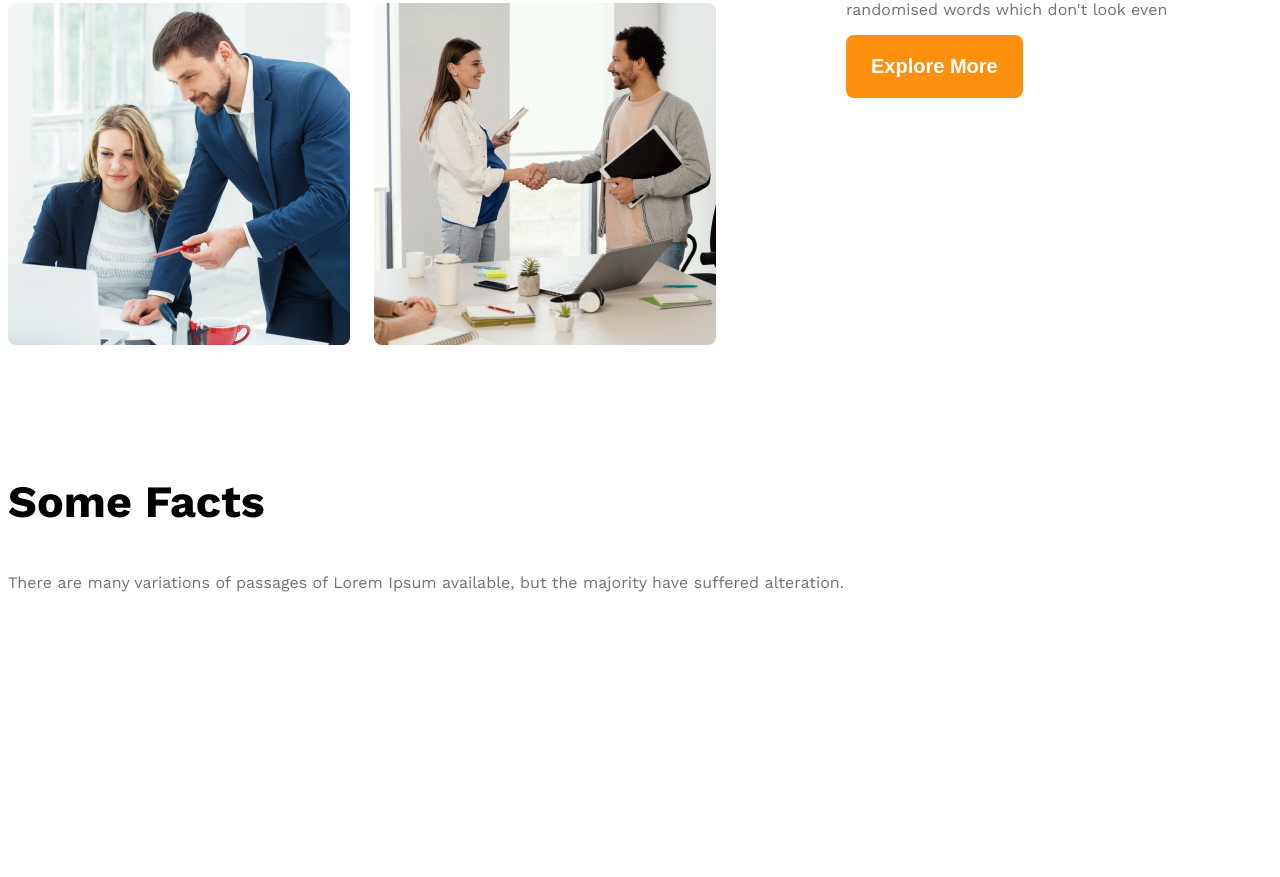
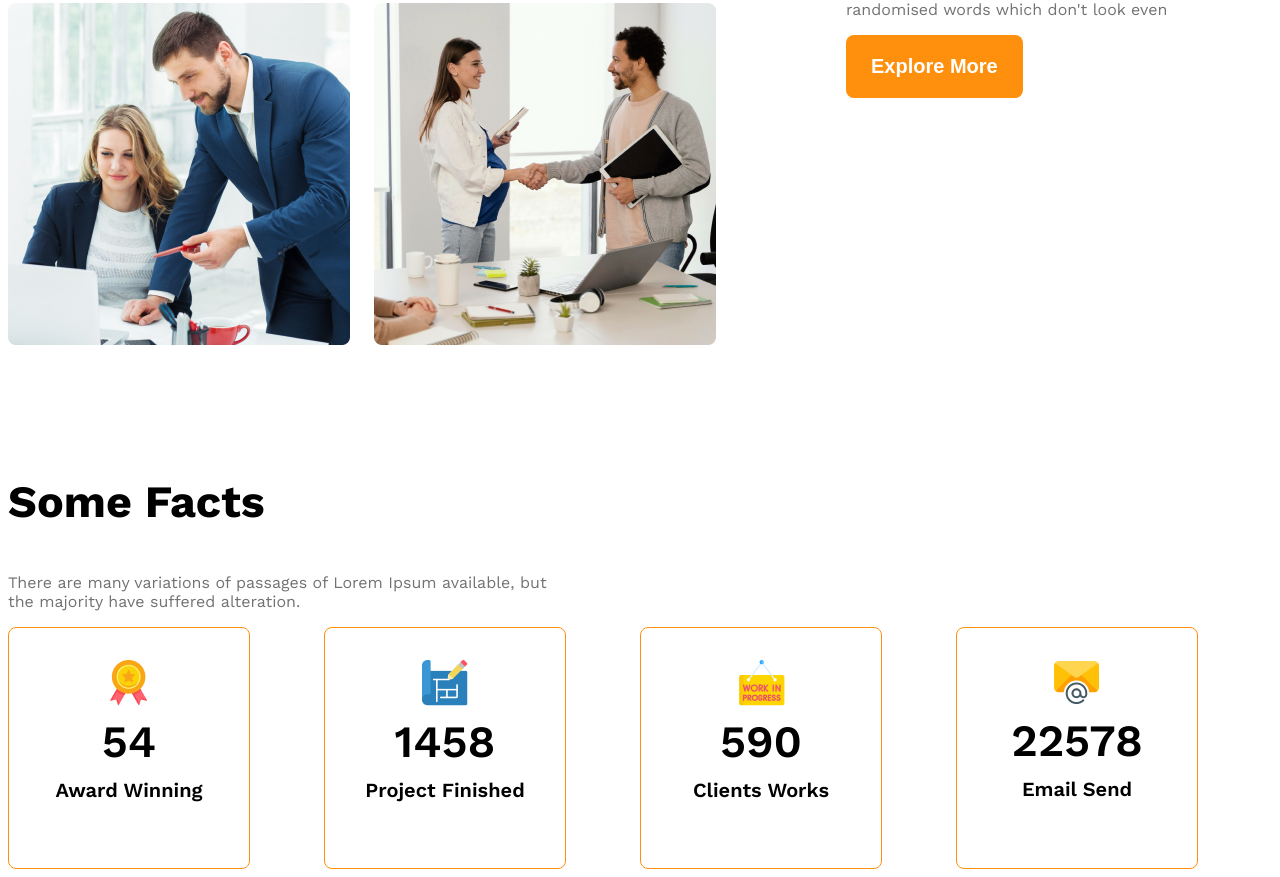
Before and after one commit to mohammad70623/g3-architect-responsive-website, a plain HTML site: page index.html in a window 1280 px wide. Shown: the part 1667-2544 px from the top of the page. Before the commit the page ends 2439 px from the top, so only its background shows below. Drawn offline with nearby package versions, Linux system fonts and the light colour scheme.

Commit message:
feature are added succesfully

```diff
--- a/index.html
+++ b/index.html
@@ -49,28 +49,40 @@
         <!-- feature will enjoy -->
          <section>
             <h3 class="section-title">Some Facts</h3>
-            <p class="text-light-gray">There are many variations of passages of Lorem Ipsum available, but the majority have suffered alteration.</p>
+            <p class="text-light-gray fact-description">There are many variations of passages of Lorem Ipsum available, but the majority have suffered alteration.</p>
             <div class="facts-container">
                 <!-- .fact*4>img.fact-icon+h4.fact-number+h5.fact-name -->
-                <div class="fact">
-                    <img src="" alt="" class="fact-icon">
-                    <h4 class="fact-number"></h4>
-                    <h5 class="fact-name"></h5>
+                <div class="fact-card display-flex">
+                <div>
+                    <img src="images/icons/ribon.png" alt="" class="fact-icon">
+                        <h4 class="fact-number">54</h4>
+                        <h5 class="fact-name">Award Winning</h5>
+
                 </div>
-                <div class="fact">
-                    <img src="" alt="" class="fact-icon">
-                    <h4 class="fact-number"></h4>
-                    <h5 class="fact-name"></h5>
                 </div>
-                <div class="fact">
-                    <img src="" alt="" class="fact-icon">
-                    <h4 class="fact-number"></h4>
-                    <h5 class="fact-name"></h5>
+                <div class="fact-card display-flex">
+                    <div>
+                        <img src="images/icons/projects.png" alt="" class="fact-icon">
+                        <h4 class="fact-number">1458</h4>
+                        <h5 class="fact-name">Project Finished</h5>
+                    </div>
+
                 </div>
-                <div class="fact">
-                    <img src="" alt="" class="fact-icon">
-                    <h4 class="fact-number"></h4>
-                    <h5 class="fact-name"></h5>
+                <div class="fact-card display-flex">
+                    <div>
+                        <img src="images/icons/customers.png" alt="" class="fact-icon">
+                        <h4 class="fact-number">590</h4>
+                        <h5 class="fact-name">Clients Works</h5>
+                    </div>
+
+                </div>
+                <div class="fact-card display-flex">
+                    <div>
+                        <img src="images/icons/email.png" alt="" class="fact-icon">
+                        <h4 class="fact-number">22578</h4>
+                        <h5 class="fact-name">Email Send</h5>
+                    </div>
+
                 </div>
             </div>
          </section>
--- a/styles/g3.css
+++ b/styles/g3.css
@@ -103,6 +103,37 @@
 #quick-list{
     font-weight: 500;
 }
+/* Some fact related style */
+.fact-card{
+  border: 1px solid #FF900E ;
+  height: 240px;
+  width: 240px;
+  border-radius: 8px;
+  align-items: center;
+  justify-content: center;
+  text-align: center;
+
+
+}
+.fact-number{
+  font-size: 2.8rem;
+  font-weight: 600;
+  margin-top: 5px;
+  margin-bottom: 10px;
+}
+.fact-name{
+  font-size: 1.25rem;
+  font-weight: 600;
+  margin-top: 10px;
+}
+.facts-container{
+  display: grid;
+  grid-template-columns:repeat(4, 1fr) ;
+
+}
+.fact-description{
+  max-width: 540px;
+}
 /* responsive media query */
 @media screen and (max-width:576px) {
     .navbar,
```
